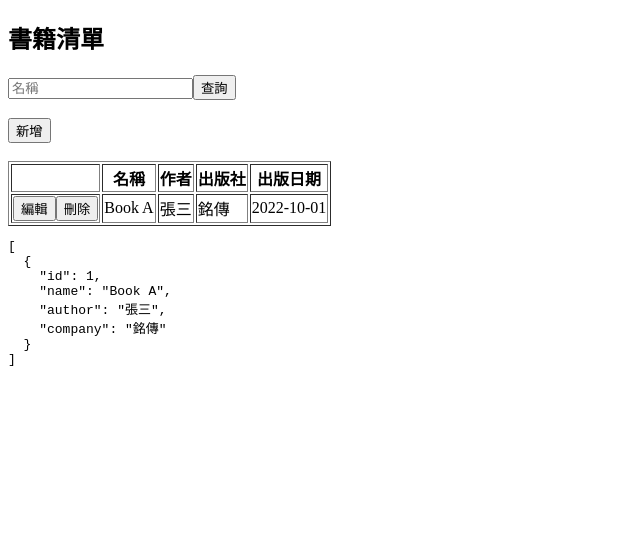
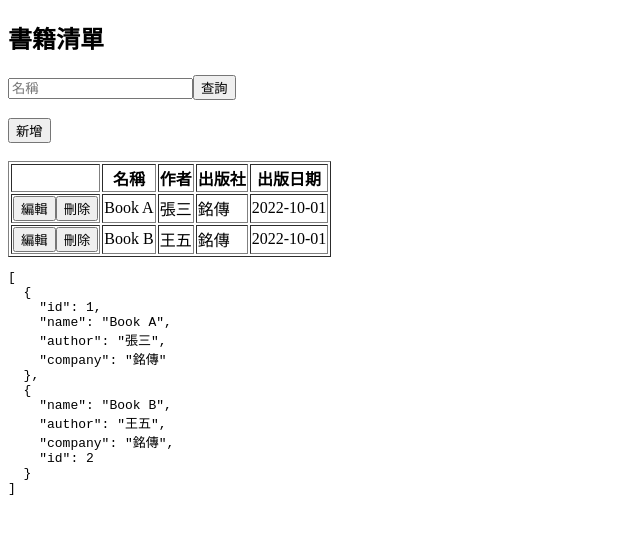
Before and after one commit to Oliver721003/mcu-ng-demo, an Angular app: page /books in a window 1280 px wide. Shown: the top 534 px of the page, without its empty margins (0-640 px from the left). Built offline with nearby package versions, Linux system fonts and the light colour scheme; data requests are answered from the project's data file.

Commit message:
編輯表單頁面載入實作

```diff
--- a/src/app/app-routing.module.ts
+++ b/src/app/app-routing.module.ts
@@ -5,7 +5,8 @@ import { BooksPageComponent } from './books-page/books-page.component';
 
 const routes: Routes = [
   { path: 'books', component: BooksPageComponent },
-  { path: 'book/form', component: BookFormPageComponent }
+  { path: 'book/form', component: BookFormPageComponent },
+  { path: 'book/edit/:id', component: BookFormPageComponent }
 ];
 
 @NgModule({
--- a/src/app/book-form-page/book-form-page.component.html
+++ b/src/app/book-form-page/book-form-page.component.html
@@ -7,16 +7,16 @@
       type="text"
       placeholder="名稱"
       #name="ngModel"
-      ngModel
+      [ngModel]="book?.name"
       required>
     <span *ngIf="name.hasError('required')">請輸入書籍名稱</span>
   </div>
   <div>
-    <input name="author" type="text" placeholder="作者" #author="ngModel" ngModel required>
+    <input name="author" type="text" placeholder="作者" #author="ngModel" [ngModel]="book?.author" required>
     <span *ngIf="author.hasError('required')">請輸入書籍作者</span>
   </div>
   <div>
-    <input name="company" type="text" placeholder="出版社" #company="ngModel" ngModel required>
+    <input name="company" type="text" placeholder="出版社" #company="ngModel" [ngModel]="book?.company" required>
     <span *ngIf="company.hasError('required')">請輸入出版社</span>
   </div>
   <button type="button" [disabled]="form.invalid" (click)="onAdd(form)">新增</button>
--- a/src/app/book-form-page/book-form-page.component.ts
+++ b/src/app/book-form-page/book-form-page.component.ts
@@ -1,6 +1,7 @@
-import { Component } from '@angular/core';
+import { Component, OnInit } from '@angular/core';
 import { NgForm } from '@angular/forms';
-import { Router } from '@angular/router';
+import { ActivatedRoute, Router } from '@angular/router';
+import { map, switchMap } from 'rxjs';
 import { Book } from '../model/book';
 import { BookService } from '../services/book.service';
 
@@ -9,8 +10,23 @@ import { BookService } from '../services/book.service';
   templateUrl: './book-form-page.component.html',
   styleUrls: ['./book-form-page.component.css']
 })
-export class BookFormPageComponent {
-  constructor(private router: Router, private bookService: BookService) {}
+export class BookFormPageComponent implements OnInit {
+  book?: Book;
+
+  constructor(
+    private router: Router,
+    private route: ActivatedRoute,
+    private bookService: BookService
+  ) {}
+
+  ngOnInit(): void {
+    this.route.paramMap
+      .pipe(
+        map(paramMap => +(paramMap.get('id') || '0')),
+        switchMap(id => this.bookService.get(id))
+      )
+      .subscribe(book => this.book = book);
+  }
 
   onAdd(form: NgForm): void {
     const { name, author, company} = form.value;
--- a/src/app/books-page/books-page.component.html
+++ b/src/app/books-page/books-page.component.html
@@ -8,6 +8,7 @@
   <button type="button" (click)="onAdd()">新增</button>
 </div>
 <br>
+<div *ngIf="books$ | async as books">
   <table border="1" *ngIf="books.length > 0">
     <tr>
       <th></th>
@@ -18,7 +19,7 @@
     </tr>
     <tr *ngFor="let book of books; let i = index">
       <td>
-      <button type="button" (click)="onEdit(i)">編輯</button>
+        <button type="button" (click)="onEdit(book)">編輯</button>
         <button type="button" (click)="onDelete(book)">刪除</button>
       </td>
       <td>{{ book.name }}</td>
@@ -29,3 +30,4 @@
   </table>
   <div *ngIf="books.length === 0">找不到資料</div>
   <pre>{{ books | json }}</pre>
+</div>
--- a/src/app/books-page/books-page.component.ts
+++ b/src/app/books-page/books-page.component.ts
@@ -2,7 +2,7 @@ import { BookService } from './../services/book.service';
 import { Component, OnInit } from '@angular/core';
 import { Book } from '../model/book';
 import { Router } from '@angular/router';
-import { tap } from 'rxjs';
+import { merge, Subject, tap } from 'rxjs';
 
 @Component({
   selector: 'app-books-page',
@@ -10,17 +10,11 @@ import { tap } from 'rxjs';
   styleUrls: ['./books-page.component.css']
 })
 export class BooksPageComponent implements OnInit {
-  books: Book[] = [];
+  books$ = this.bookService.search();
 
   constructor(private router: Router, protected bookService: BookService) {}
 
-  ngOnInit(): void {
-
-    this.bookService.search().pipe(
-      tap(books => console.table(books))
-    ).subscribe((books: Book[]) => this.books = books);
-
-    }
+  ngOnInit(): void {}
 
   onSearch(): void {
     this.bookService.search();
@@ -30,13 +24,15 @@ export class BooksPageComponent implements OnInit {
     this.router.navigate(['book', 'form']);
   }
 
-  onEdit(index: number): void {
-    this.bookService.update(index);
+  onEdit(book: Book): void {
+    this.router.navigate(['book', 'edit', book.id]);
   }
 
   onDelete(book: Book): void {
     if (book.id) {
-      this.bookService.delete(book.id).subscribe(
+      this.bookService.delete(book.id).pipe(
+        tap(() => console.log(123))
+      ).subscribe(
       );
     }
   }
--- a/src/app/services/book.service.ts
+++ b/src/app/services/book.service.ts
@@ -14,7 +14,12 @@ export class BookService {
   constructor(private httpClient: HttpClient) { }
 
   search(): Observable<Book[]> {
+    console.log('search');
     return this.httpClient.get<Book[]>(this._url);
+  }
+
+  get(id: number): Observable<Book> {
+    return this.httpClient.get<Book>(`${this._url}/${id}`);
   }
 
   add(book: Book): Observable<Book> {
--- a/src/assets/db.json
+++ b/src/assets/db.json
@@ -5,6 +5,12 @@
       "name": "Book A",
       "author": "張三",
       "company": "銘傳"
+    },
+    {
+      "name": "Book B",
+      "author": "王五",
+      "company": "銘傳",
+      "id": 2
     }
   ]
 }
```
Lines whose indentation alone changed are shown as unchanged.
